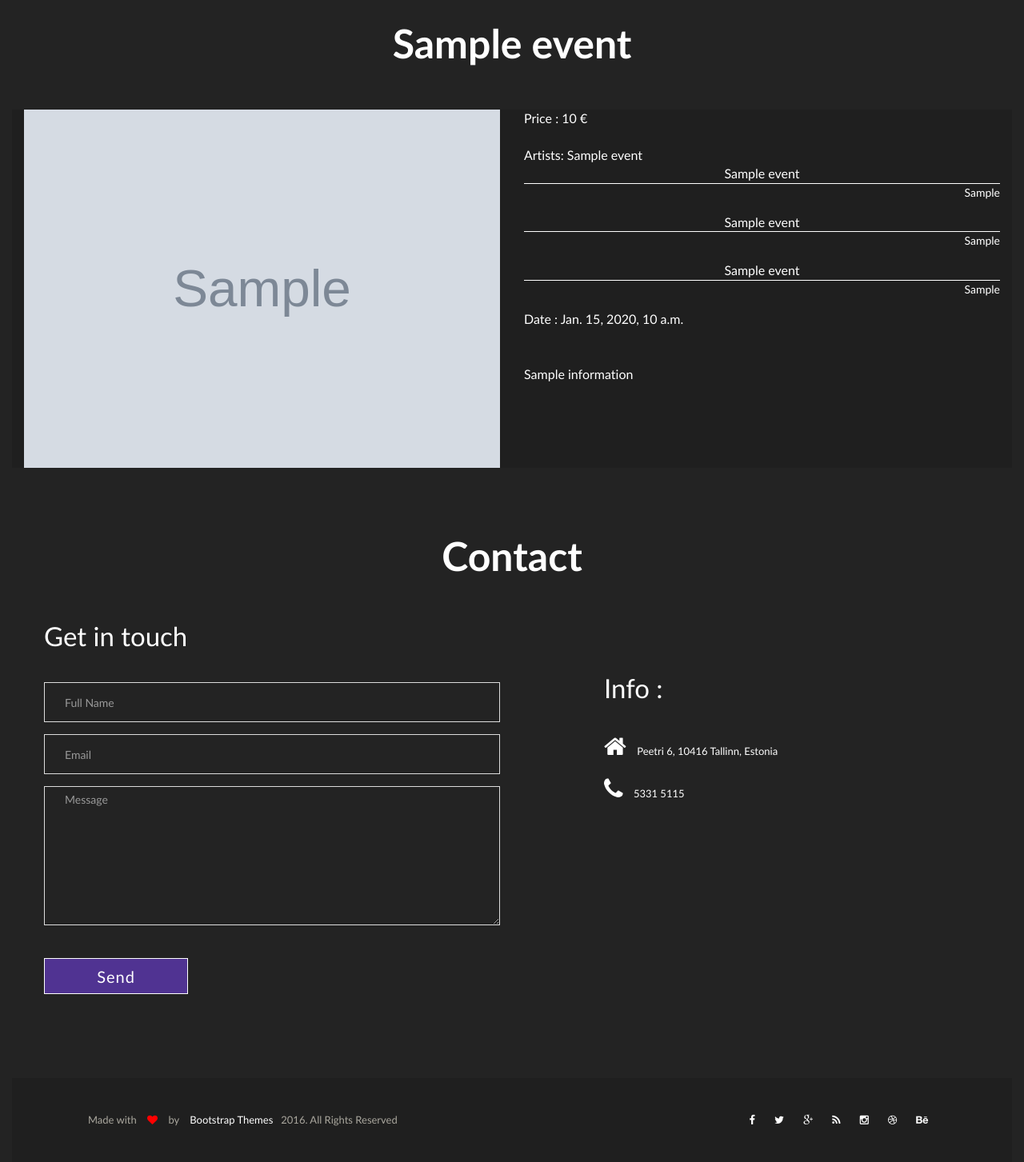
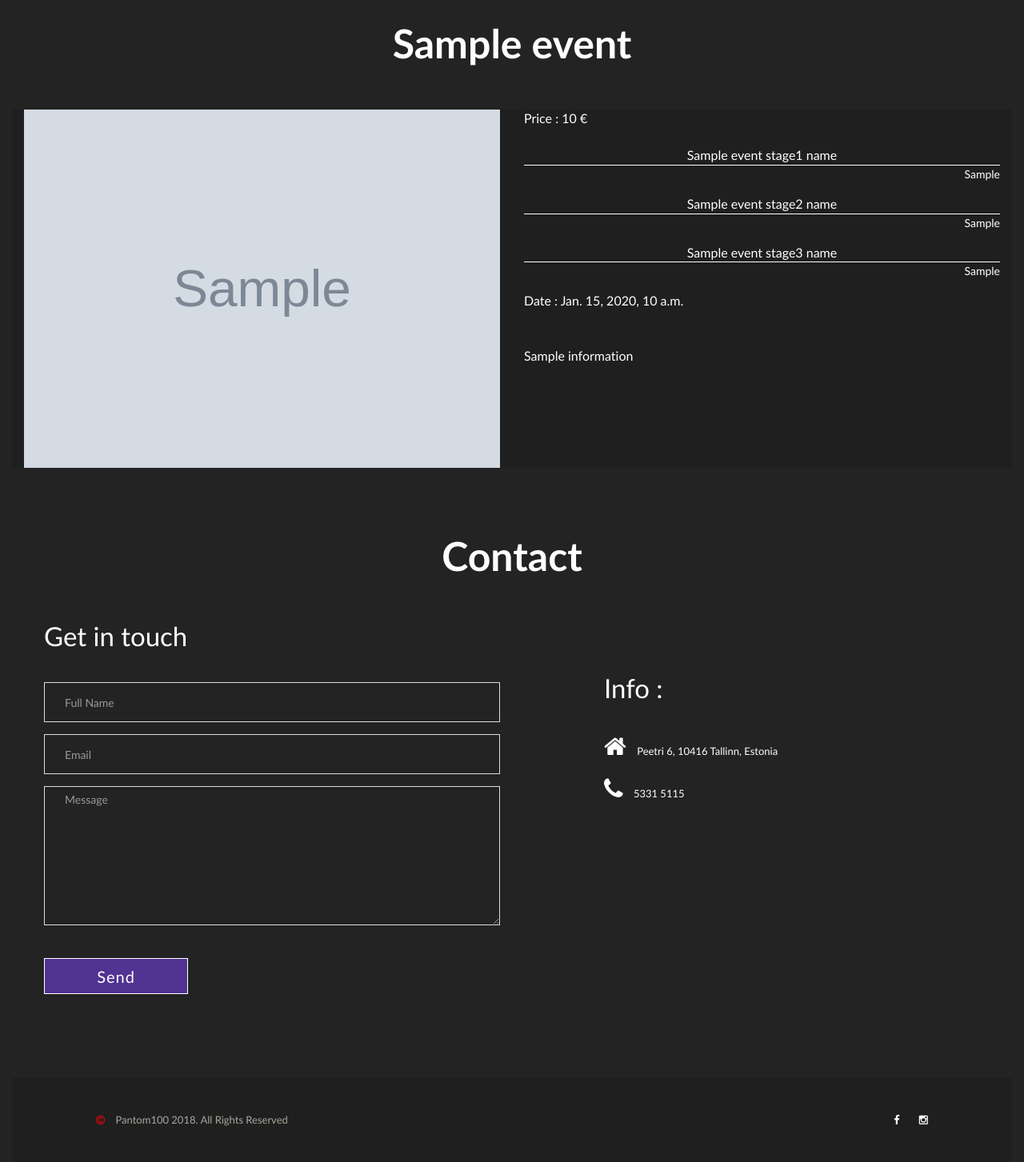
Before and after one commit to andro19951/eventwebsite, a Django app: template music/templates/detail.html in a window 1280 px wide. Shown: the part 85-1538 px from the top of the page at 80% size. Run offline with Django 3.2, Linux system fonts and the light colour scheme; the template is opened without the code that fills it: most values are stand-ins (such as "Sample title", 1, 10 or a date in 2020); grey boxes marked "Sample" are stand-in pictures; some libraries are stand-ins or nearby versions.

Commit message:
None stuff is deleted

```diff
--- a/CoolApp1/urls.py
+++ b/CoolApp1/urls.py
@@ -21,6 +21,6 @@ from music import views
 urlpatterns = [
     url(r'^admin/', admin.site.urls),
     url(r'^$', views.index, name='index'),
-    url(r'^music/', include("music.url")),
+    url(r'^events/', include("music.url")),
 
 ]
--- a/music/static/assets/css/style.css
+++ b/music/static/assets/css/style.css
@@ -423,6 +423,11 @@ Extra height css
 }
 .margin-bottom-80 {
     margin-bottom: 80px;
+}
+.facebookbutton{
+    position:relative;
+    left:0;
+    bottom: 0;
 }
 .padding-top-20 {
     padding-top: 1.33rem;
--- a/music/templates/detail.html
+++ b/music/templates/detail.html
@@ -98,25 +98,32 @@
                                 <ul>
                                     <li>Price : {{ event.event_tkPrice }} € </li>
                                     <br>
-                                    <li>Artists: {{ event.event_stage1_name }}  </li>
-                                                                      <li class="info">{{ event.event_stage1_name }}</li>
+                                                                            {% for i in event.event_stage1_name  %}
+                                                                      <li class="info">{{ i  }}</li>
                                             {% for i in event.event_stage1_artists  %}
                                                                                         <p class="artistinfo">{{ i }}<p>
                                             {% endfor %}
-                                          <li class="info">{{ event.event_stage2_name }}</li>
+                                                                            {% endfor %}
+                                                                            {% for i in event.event_stage2_name %}
+                                          <li class="info">{{ i }}</li>
                                             {% for i in event.event_stage2_artists  %}
                                                                                         <p class="artistinfo">{{ i }}<p>
                                             {% endfor %}
-                                {% if event.event_stage3_name  %}
-                                          <li class="info">{{ event.event_stage3_name }}</li>
+                                                                            {% endfor %}
+
+                                                                         {% for i in event.event_stage3_name   %}
+                                          <li class="info">{{ i }}</li>
                                             {% for i in event.event_stage3_artists  %}
                                                                                         <p class="artistinfo">{{ i }}<p>
                                             {% endfor %}
-                                {%  endif  %}
+                                {%  endfor  %}
                                     <li>Date : {{ event.time }}  </li>
                                     <br>
                                     <br>
                                     <li>{{ event.information }}  </li>
+                                <br>
+                                    <br><br>
+                                    <br>
                                 </ul>
                             </div>
 
@@ -176,6 +183,7 @@
             </div>
         </section>
 
+
         <footer id="footer" class="footer">
             <div class="container">
                 <div class="main_footer">
@@ -183,19 +191,14 @@
 
                         <div class="col-sm-6 col-xs-12">
                             <div class="copyright_text">
-                                <p class=" wow fadeInRight" data-wow-duration="1s">Made with <i class="fa fa-heart"></i> by <a href="http://bootstrapthemes.co">Bootstrap Themes</a>2016. All Rights Reserved</p>
+                                <p class=" wow fadeInRight" data-wow-duration="1s"><i class="fa fa-copyright"></i> Pantom100 2018. All Rights Reserved</p>
                             </div>
                         </div>
 
                         <div class="col-sm-6 col-xs-12">
                             <div class="footer_socail">
-                                <a href=""><i class="fa fa-facebook"></i></a>
-                                <a href=""><i class="fa fa-twitter"></i></a>
-                                <a href=""><i class="fa fa-google-plus"></i></a>
-                                <a href=""><i class="fa fa-rss"></i></a>
-                                <a href=""><i class="fa fa-instagram"></i></a>
-                                <a href=""><i class="fa fa-dribbble"></i></a>
-                                <a href=""><i class="fa fa-behance"></i></a>
+                                <a href="https://www.facebook.com/halltallinn/"><i class="fa fa-facebook"></i></a>
+                                <a href="https://www.instagram.com/halltallinn/"><i class="fa fa-instagram"></i></a>
                             </div>
                         </div>
                     </div>
--- a/music/url.py
+++ b/music/url.py
@@ -7,5 +7,5 @@ urlpatterns = [
     # music/ index
     url(r'^$', views.index, name='index'),
     # /music/
-    url(r'^(?P<album_id>[0-9]+)$', views.detail, name="music"),
+    url(r'^(?P<album_id>[0-9]+)$', views.detail, name="events"),
 ]
```
Also changed, not shown: music/templates/index.html (+4 -4 lines), music/views.py (+13 -0 lines).
